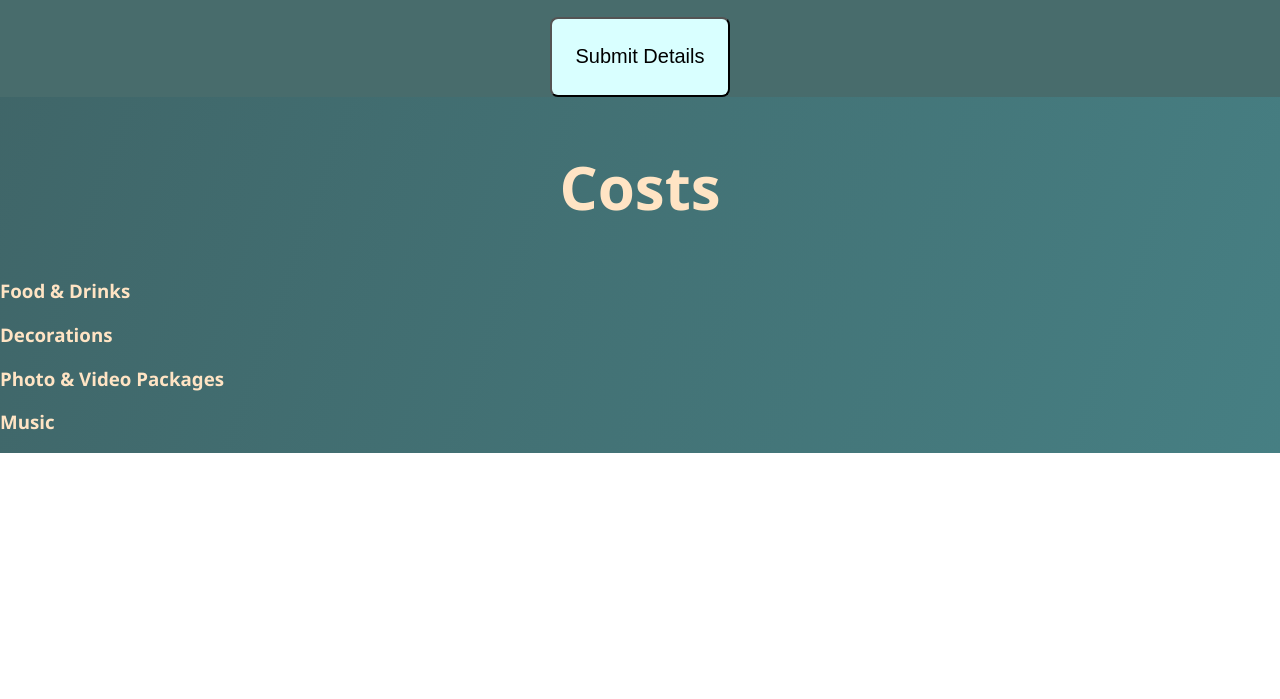
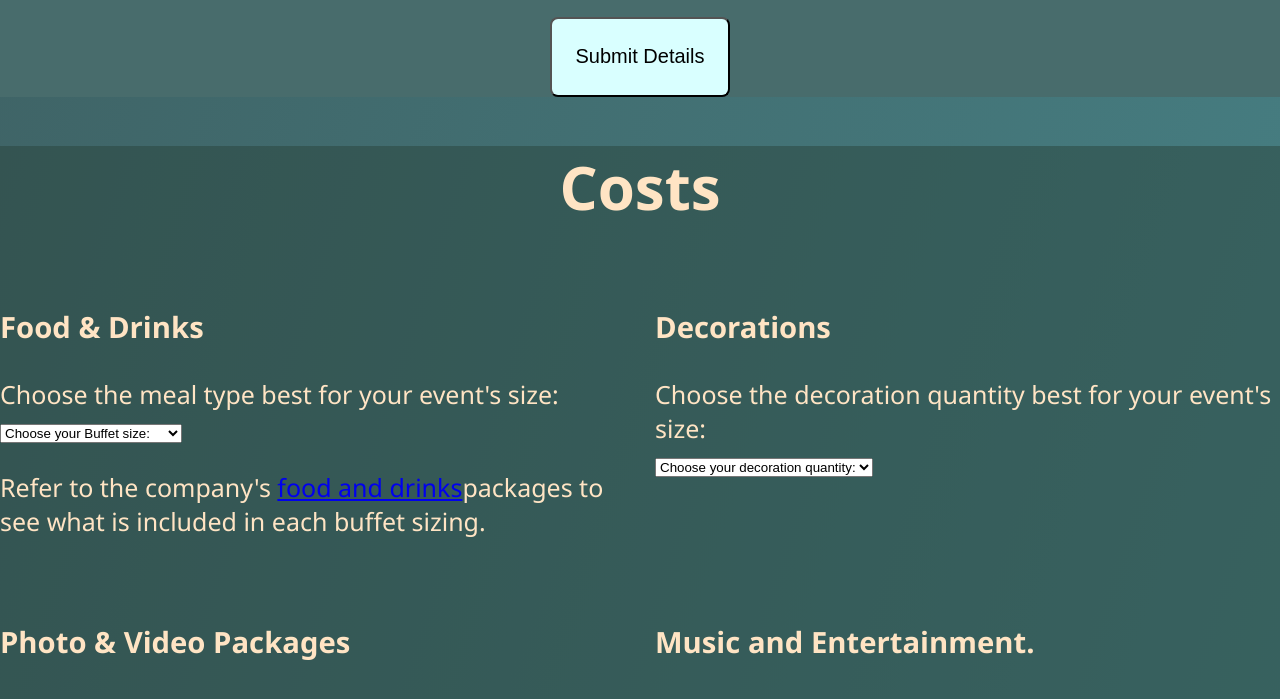
Before and after one commit to Mkikii/Event-Management-Company-Website, a plain HTML site: page index.html in a window 1280 px wide. Shown: the part 3165-3864 px from the top of the page. Before the commit the page ends 3618 px from the top, so only its background shows below. Drawn offline with Linux system fonts and the light colour scheme.

Commit message:
Add cost section in html

```diff
--- a/index.html
+++ b/index.html
@@ -88,15 +88,36 @@
         <form id="costs">
             <div class="pricing">
                 <h3>Food & Drinks</h3>
+                <label for="foodType">Choose the meal type best for your event's size:</label> <br>
+                <select name="meals" id="meals">
+                    <option value="">Choose your Buffet size:</option>
+                    <option value="Nuclear family sized buffet">Nuclear family sized buffet</option>
+                    <option value="Small King's Table">Small King's Table</option>
+                    <option value="Extended family size buffet">Extended family size buffet</option>
+                    <option value="Medium King's Table">Medium King's Table</option>
+                    <option value="King's Banquet">King's Banquet</option>
+                    <option value="Food Festival">Food Festival</option>
+                </select>
+                <p>Refer to the company's <a href="Eventer menu"> food and drinks</a>packages to see what is included in each buffet sizing.</p>
             </div>
             <div class="pricing">
                 <h3>Decorations</h3>
+                    <label for="decorations">Choose the decoration quantity best for your event's size:</label> <br>
+                    <select name="meals" id="meals">
+                        <option value="">Choose your decoration quantity:</option>
+                        <option value="Nuclear family sized buffet">Nuclear family sized buffet</option>
+                        <option value="Small King's Table">Small King's Table</option>
+                        <option value="Extended family size buffet">Extended family size buffet</option>
+                        <option value="Medium King's Table">Medium King's Table</option>
+                        <option value="King's Banquet">King's Banquet</option>
+                        <option value="Food Festival">Food Festival</option>
+                    </select>
             </div>
             <div class="pricing">
                 <h3>Photo & Video Packages</h3>
             </div>
             <div class="pricing">
-                <h3>Music</h3>
+                <h3>Music and Entertainment.</h3>
             </div>
             <div class="pricing"></div>
         </form>
--- a/styles/style.css
+++ b/styles/style.css
@@ -4,7 +4,6 @@ body{
     margin: 0;
     padding: 0;
     background-image:linear-gradient(to bottom right ,rgba(9, 38, 40, 0.801), rgba(24, 95, 100, 0.801));
-
 }
 header{
     height: 300px;
@@ -111,3 +110,15 @@ button{
 #clientDetailsFormDiv button{
     margin: 40px auto;
 }
+
+#pricingForm{
+    background-color: rgba(42, 70, 61, 0.511);
+    font-size: 25px;
+}
+
+#costs{
+    display: grid;
+    grid-template-columns: repeat(2, 1fr);
+    gap: 30px;
+
+}
```
